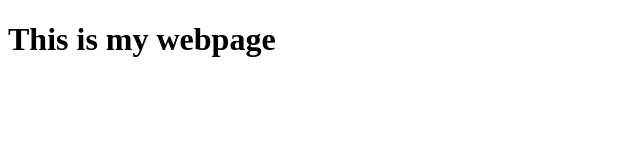
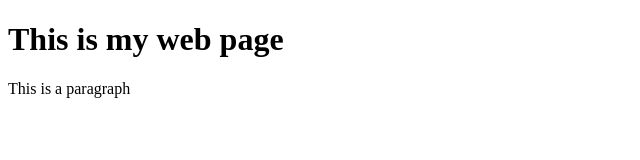
Before and after one commit to akooku/git-demo, a plain HTML site: page index.html in a window 1280 px wide. Shown: the whole page, without its empty margins (0-640 px from the left). Drawn offline with Linux system fonts and the light colour scheme.

Commit message:
Change title

```diff
--- a/index.html
+++ b/index.html
@@ -3,11 +3,13 @@
 <head>
     <meta charset="UTF-8">
     <meta name="viewport" content="width=device-width, initial-scale=1.0">
-    <title>Document</title>
+    <title>Git Demo</title>
 </head>
 <body>
     <div>
-        <h1>This is my webpage</h1>
+        <h1>This is my web page</h1>
     </div>
+
+    <p>This is a paragraph</p>
 </body>
 </html>
```
